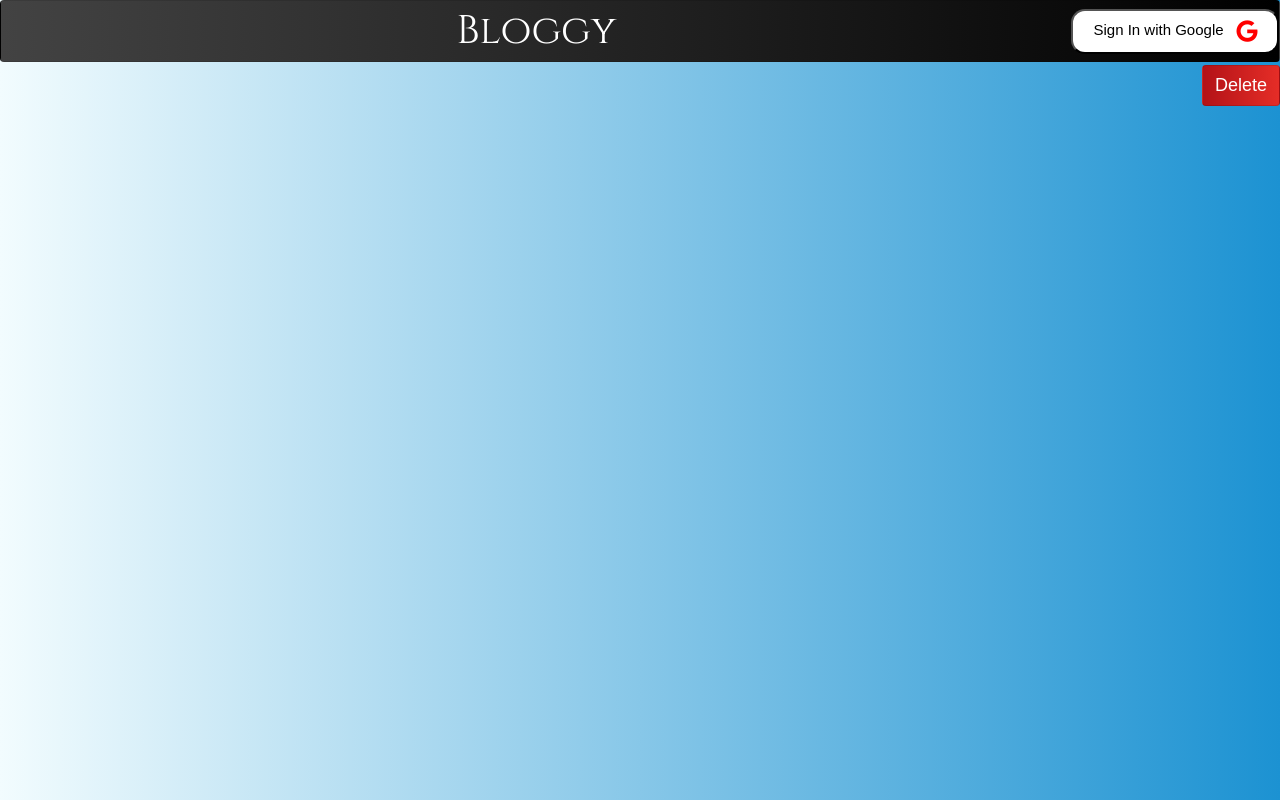
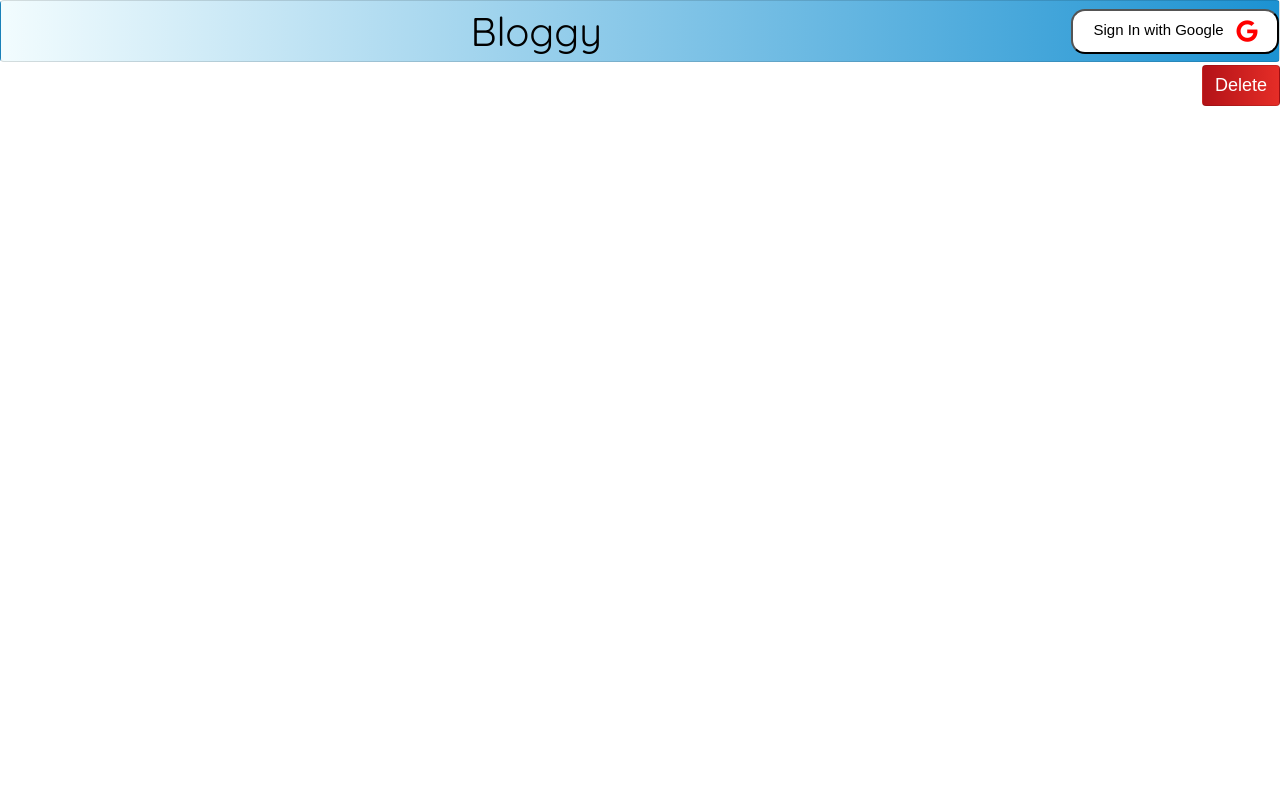
Before and after one commit to at1208/Bloggy, a React app: page /postdetail in a window 1280 px wide. Built offline with nearby package versions, Linux system fonts and the light colour scheme; a web font is replaced by a local one.

Commit message:
some folder structure changed

```diff
--- a/public/index.css
+++ b/public/index.css
@@ -1,6 +1,3 @@
 body{
-  background: #1c92d2;  /* fallback for old browsers */
-background: -webkit-linear-gradient(to right, #f2fcfe, #1c92d2);  /* Chrome 10-25, Safari 5.1-6 */
-background: linear-gradient(to right, #f2fcfe, #1c92d2); /* W3C, IE 10+/ Edge, Firefox 16+, Chrome 26+, Opera 12+, Safari 7+ */
 
 }
--- a/public/index.html
+++ b/public/index.html
@@ -4,9 +4,15 @@
     <meta charset="utf-8" />
      <meta name="viewport" content="width=device-width, initial-scale=1" />
     <meta name="theme-color" content="#000000" />
+    <meta name="google-signin-client_id" content="428816764593-len8brh134ej5pmoqt4i0j7mi65nd6tr.apps.googleusercontent.com">
 
- <script src='https://apis.google.com/js/app.js'></script>
-    <link href="https://fonts.googleapis.com/css?family=Cinzel&display=swap" rel="stylesheet">
+<script>
+
+</script>
+
+  <script src="https://apis.google.com/js/platform.js" async defer></script>
+  <link href="https://fonts.googleapis.com/css?family=Quicksand&display=swap" rel="stylesheet">
+     <link href="https://fonts.googleapis.com/css?family=Cinzel&display=swap" rel="stylesheet">
     <link rel="stylesheet" href="https://stackpath.bootstrapcdn.com/bootstrap/4.3.1/css/bootstrap.min.css" integrity="sha384-ggOyR0iXCbMQv3Xipma34MD+dH/1fQ784/j6cY/iJTQUOhcWr7x9JvoRxT2MZw1T" crossorigin="anonymous">
     <link href="https://fonts.googleapis.com/css?family=Amatic+SC&display=swap" rel="stylesheet"
     <link href="https://fonts.googleapis.com/css?family=Luckiest+Guy&display=swap" rel="stylesheet">
--- a/src/components/common/button.css
+++ b/src/components/common/button.css
@@ -1,12 +1,12 @@
 .a3{
-  background: #e52d27;  /* fallback for old browsers */
-background: -webkit-linear-gradient(to right, #b31217, #e52d27);  /* Chrome 10-25, Safari 5.1-6 */
-background: linear-gradient(to right, #b31217, #e52d27); /* W3C, IE 10+/ Edge, Firefox 16+, Chrome 26+, Opera 12+, Safari 7+ */
+  background: #e52d27;
+background: -webkit-linear-gradient(to right, #b31217, #e52d27);
+background: linear-gradient(to right, #b31217, #e52d27);
 
 color: white;
 font-family: 'Mandali', sans-serif;
 font-size: 18px;
 margin-top: 3px;
-/* width:80px; */
+
 
 }
--- a/src/components/common/googlebutton.js
+++ /dev/null
@@ -1,9 +0,0 @@
-import React from 'react';
-import './googlebutton.css'
-
-const GoogleButton = () => {
-  return (
-       <button className='c2 float-right text-center'>Sign In with Google<button className="fa fa-google btn" /></button>
-  )
-}
-export default GoogleButton;
--- a/src/components/common/headertitle.css
+++ b/src/components/common/headertitle.css
@@ -1,13 +1,13 @@
 
 .a2{
-  font-family: 'Cinzel', serif;
-  background: #000000;  /* fallback for old browsers */
-  background: -webkit-linear-gradient(to right, #434343, #000000);  /* Chrome 10-25, Safari 5.1-6 */
-  background: linear-gradient(to right, #434343, #000000); /* W3C, IE 10+/ Edge, Firefox 16+, Chrome 26+, Opera 12+, Safari 7+ */
+  font-family: 'Quicksand', sans-serif;
+  background: #1c92d2;  /* fallback for old browsers */
+  background: -webkit-linear-gradient(to right, #f2fcfe, #1c92d2);  /* Chrome 10-25, Safari 5.1-6 */
+  background: linear-gradient(to right, #f2fcfe, #1c92d2);
 
 }
 .a1{
 font-size: 40px;
-color:white;
+color:black;
 
 }
--- a/src/components/common/headertitle.js
+++ b/src/components/common/headertitle.js
@@ -1,12 +1,12 @@
 import React from 'react';
 import './headertitle.css'
-import GoogleButton from './googlebutton'
+import GoogleOauth from '../googleoauth'
 
 const HeaderTitle = () => {
   return <div className='container-fluid'>
         <div className='a2 row justify-content-center card'>
 
-        <span className='a1 class-title text-center'>Bloggy <GoogleButton /></span>
+        <span className='a1 class-title text-center'>Bloggy <GoogleOauth /></span>
 
         </div>
          </div>
--- a/src/components/googleoauth.js
+++ b/src/components/googleoauth.js
@@ -1,11 +1,11 @@
 import React, { Component } from 'react';
+import './googleoauth.css'
 
 class GoogleOauth extends Component {
+
   render(){
     return(
-       <div>
-
-       </div>
+      <button className='c2 float-right text-center'>Sign In with Google<button className="fa fa-google btn" /></button>
     )
   }
 }
--- a/src/components/home.js
+++ b/src/components/home.js
@@ -9,6 +9,7 @@ const Home = () => {
     <HeaderTitle />
     <Link to='/addpost'>
     <AddButton name='Add Post'/>
+
       </Link>
 
     </div>
```
Also changed, not shown: src/components/googleoauth.css (line endings or trailing spaces).
